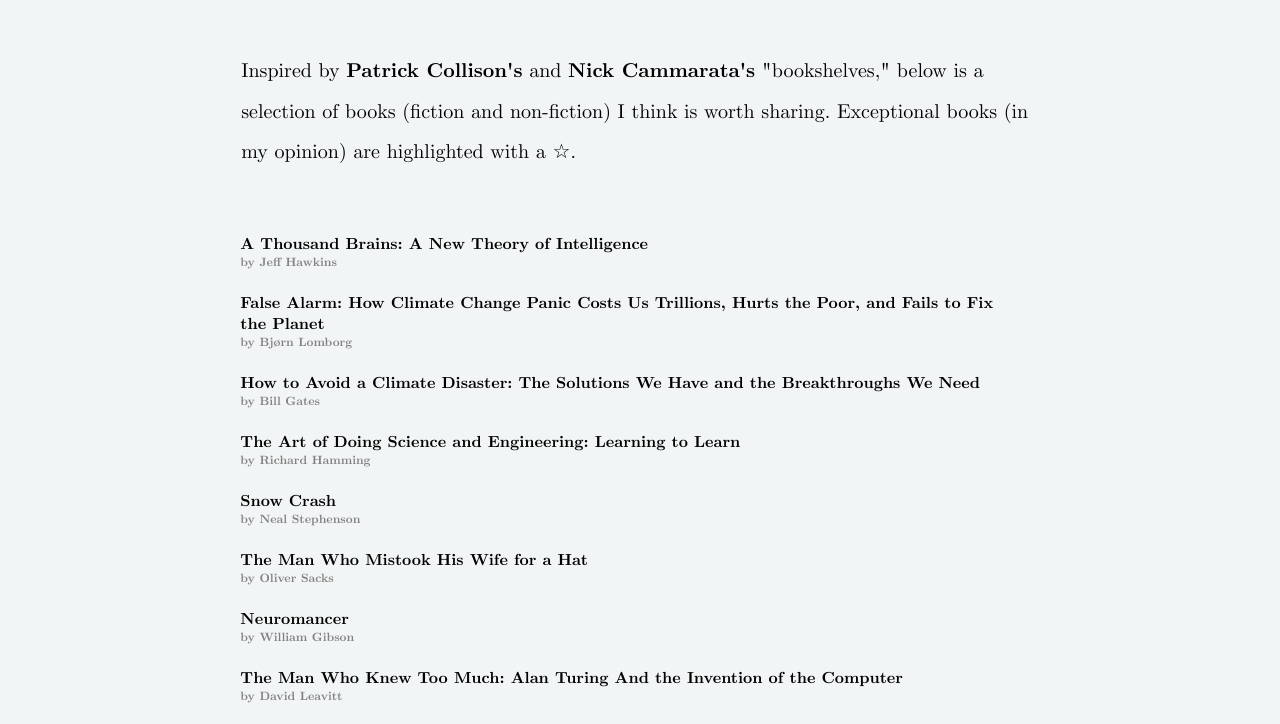
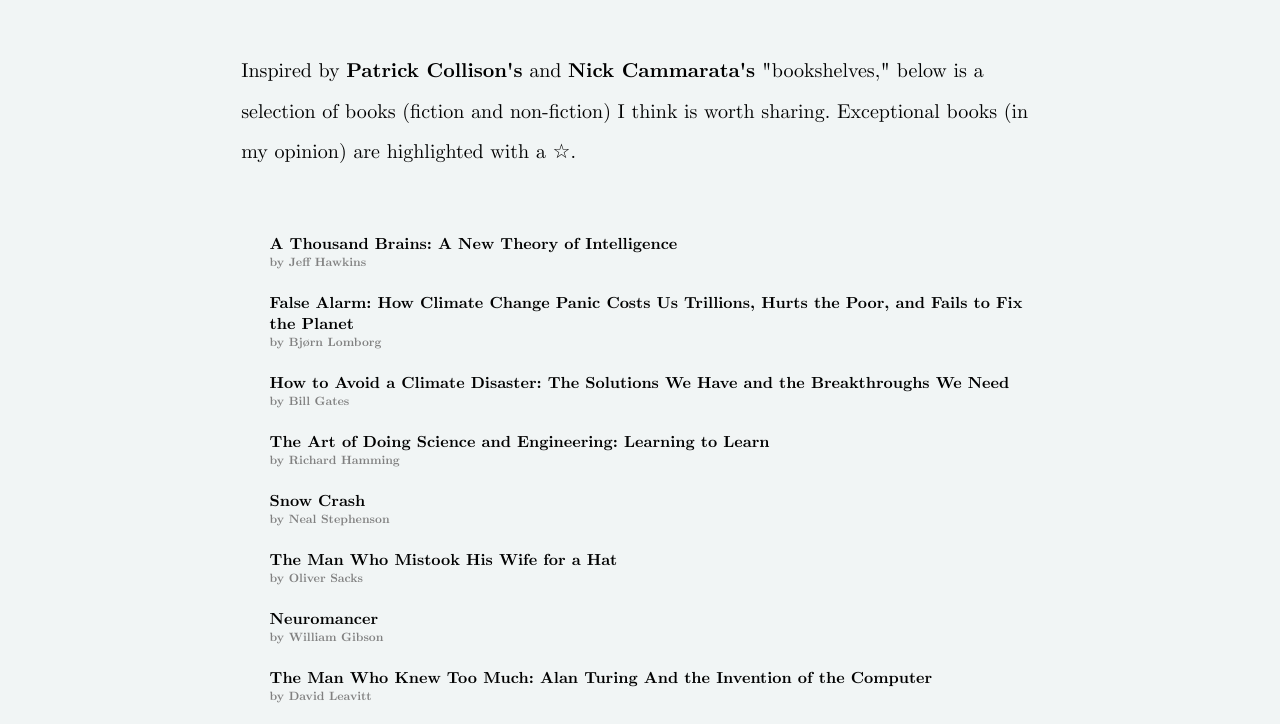
Before and after one commit to augustwester/augustwester.com, a plain HTML site: page bookshelf.html in a window 1280 px wide. Shown: the part 195-919 px from the top of the page. Drawn offline with Linux system fonts and the light colour scheme.

Commit message:
Better bookshelf alignment

```diff
--- a/assets/css/style.css
+++ b/assets/css/style.css
@@ -131,13 +131,13 @@ a:hover {
   margin-right: 10px; }
 
 #books-container {
-  width: 800px;
+  display: flex;
+  align-items: center;
+  justify-content: center;
+  width: 90%;
+  max-width: 1100px;
   margin: 0 auto;
   margin-top: 50px;
-  position: relative;
-  right: 28px;
-  /* This aligns the book titles with the top text */
-  /*font-size: 16px;*/
   font-weight: normal;
   text-align: left;
   margin-bottom: 50px; }
@@ -145,6 +145,11 @@ a:hover {
     #books-container {
       width: 90%;
       right: 0; } }
+  #books-container table {
+    width: 72.5%; }
+    @media (max-width: 960px) {
+      #books-container table {
+        width: 100%; } }
   #books-container th {
     padding: 10px 10px 10px 0px; }
 
--- a/feed.xml
+++ b/feed.xml
@@ -1,2 +1,2 @@
-<?xml version="1.0" encoding="utf-8"?><feed xmlns="http://www.w3.org/2005/Atom" ><generator uri="https://jekyllrb.com/" version="3.3.0">Jekyll</generator><link href="/feed.xml" rel="self" type="application/atom+xml" /><link href="/" rel="alternate" type="text/html" /><updated>2022-06-29T15:59:47+02:00</updated><id>/feed.xml</id><title type="html">Your awesome title</title><subtitle>Write an awesome description for your new site here. You can edit this line in _config.yml. It will appear in your document head meta (for Google search results) and in your feed.xml site description.
+<?xml version="1.0" encoding="utf-8"?><feed xmlns="http://www.w3.org/2005/Atom" ><generator uri="https://jekyllrb.com/" version="3.3.0">Jekyll</generator><link href="/feed.xml" rel="self" type="application/atom+xml" /><link href="/" rel="alternate" type="text/html" /><updated>2022-06-29T16:12:39+02:00</updated><id>/feed.xml</id><title type="html">Your awesome title</title><subtitle>Write an awesome description for your new site here. You can edit this line in _config.yml. It will appear in your document head meta (for Google search results) and in your feed.xml site description.
 </subtitle></feed>
```
